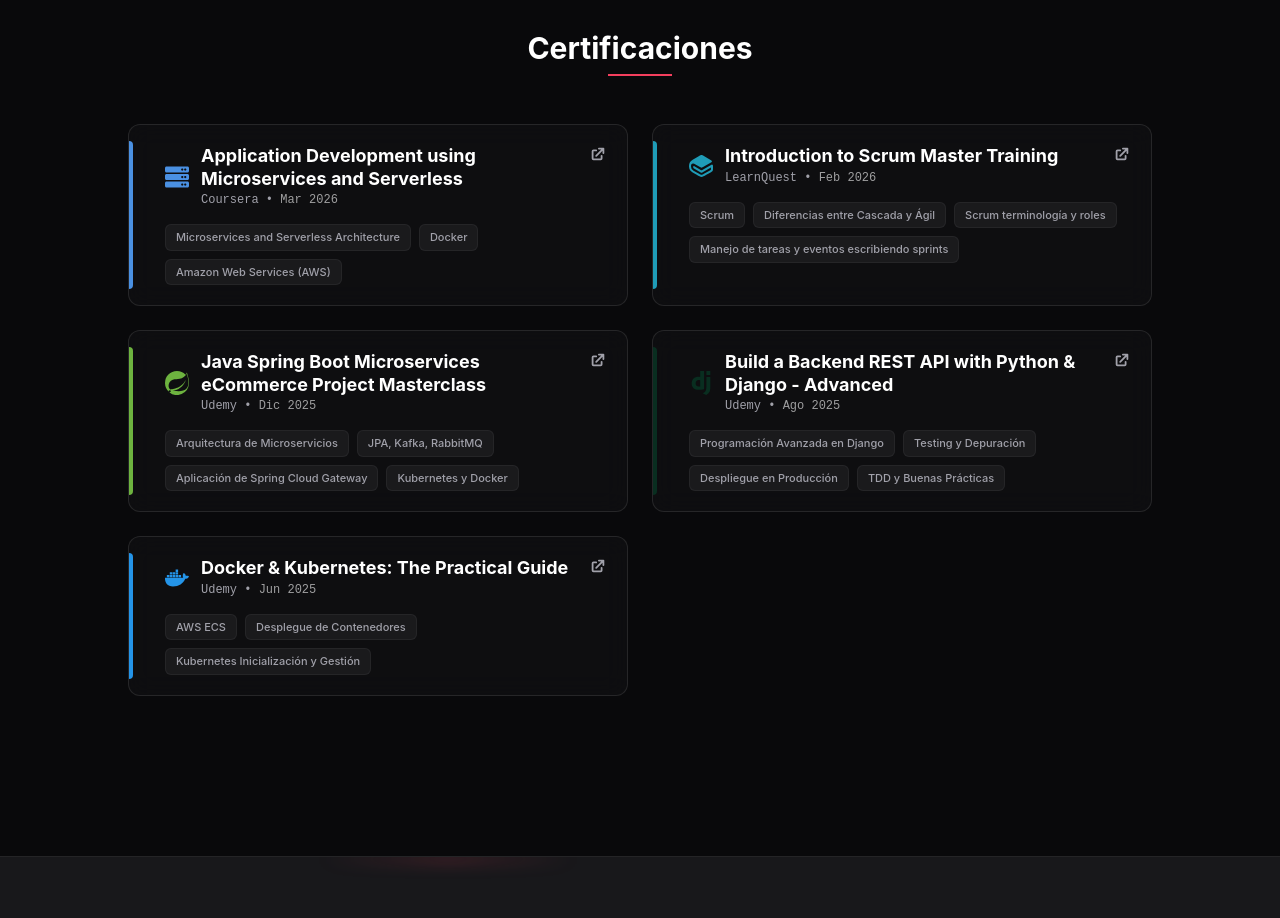
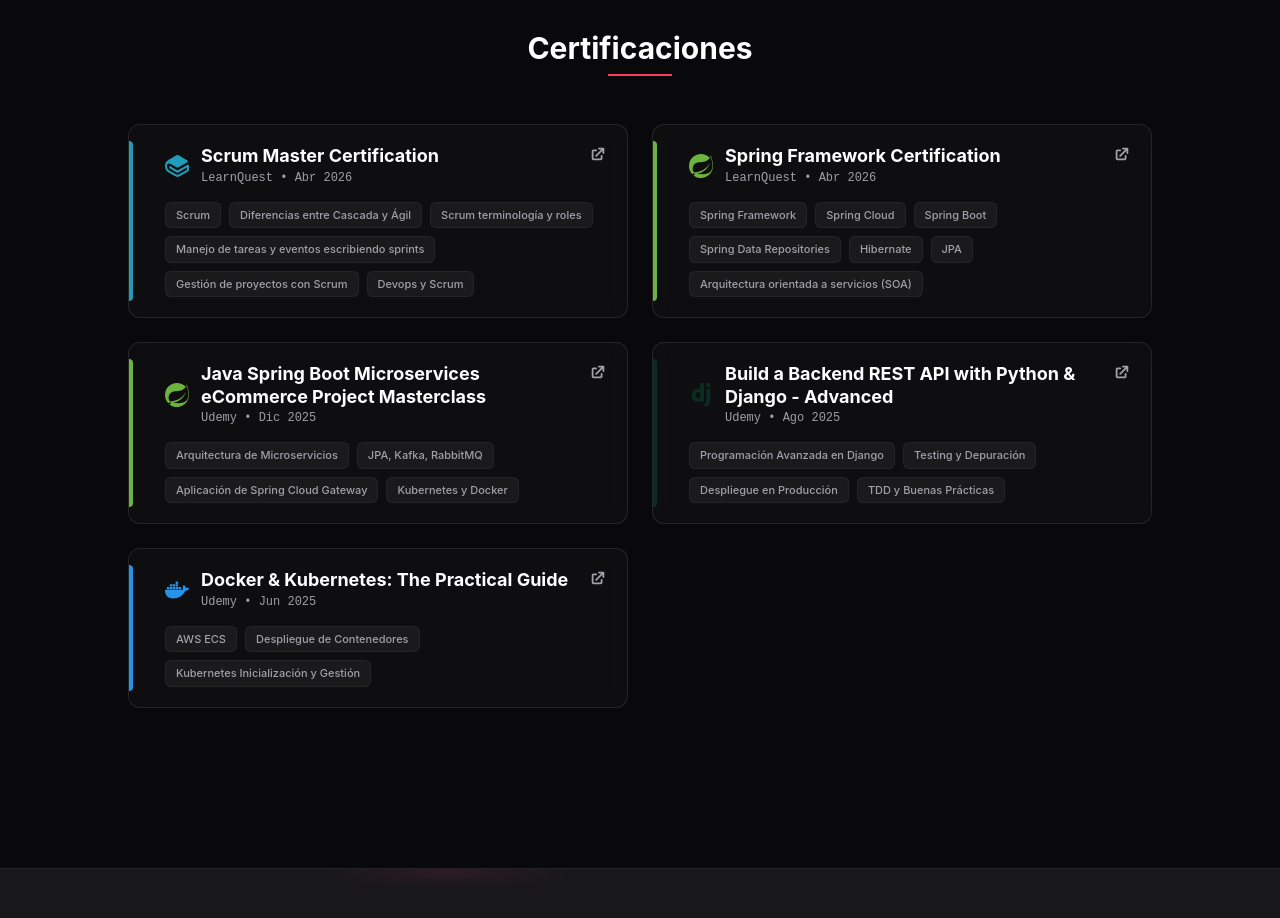
Before and after one commit to Luis3Fernando/Luis3Fernando, a React (Vite) app: page /#/ in a window 1280 px wide. Shown: the part 5860-6778 px from the top of the page. Built offline with nearby package versions, Linux system fonts and the light colour scheme.

Commit message:
Feat: Adding new certifications

```diff
--- a/src/data/certifications.tsx
+++ b/src/data/certifications.tsx
@@ -1,4 +1,4 @@
-import { FaDocker, FaServer } from 'react-icons/fa';
+import { FaDocker } from 'react-icons/fa';
 import {SiDjango, SiGitbook, SiSpring} from 'react-icons/si';
 
 export interface Certification {
@@ -16,18 +16,20 @@
 export const CERTIFICATIONS_DATA: Certification[] = [
   {
     id: 1,
-    title: "Introduction to Scrum Master Training",
+    title: "Scrum Master Certification",
     issuer: "LearnQuest",
-    date: "Feb 2026",
-    credentialId: "J032D0Q4Z8AH",
-    url: "https://www.coursera.org/account/accomplishments/verify/J032D0Q4Z8AH",
+    date: "Abr 2026",
+    credentialId: "SF1WGE0RKX8J",
+    url: "https://www.coursera.org/account/accomplishments/specialization/SF1WGE0RKX8J",
     icon: <SiGitbook />,
     color: "#1F9CB7",
     skills: [
       "Scrum",
       "Diferencias entre Cascada y Ágil",
       "Scrum terminología y roles",
-      "Manejo de tareas y eventos escribiendo sprints"
+      "Manejo de tareas y eventos escribiendo sprints",
+      "Gestión de proyectos con Scrum",
+      "Devops y Scrum"
     ]
   },
   {
@@ -73,23 +75,27 @@
     color: "#2494E8",
     skills: [
       "AWS ECS",
-      "Desplegue de Contenedores",
+      "Despliegue de Contenedores",
       "Kubernetes Inicialización y Gestión",
     ]
   },
   {
     id: 5,
-    title: "Application Development using Microservices and Serverless",
-    issuer: "Coursera",
-    date: "Mar 2026",
-    credentialId: "0PX2BA8AZBBH",
-    url: "https://www.coursera.org/account/accomplishments/verify/0PX2BA8AZBBH",
-    icon: <FaServer />,
-    color: "#4A90E2",
+    title: "Spring Framework Certification",
+    issuer: "LearnQuest",
+    date: "Abr 2026",
+    credentialId: "Y9VKD1SZCKDZ",
+    url: "https://www.coursera.org/account/accomplishments/specialization/Y9VKD1SZCKDZ",
+    icon: <SiSpring />,
+    color: "#6DB33F",
     skills: [
-      "Microservices and Serverless Architecture",
-      "Docker",
-      "Amazon Web Services (AWS)",
+      "Spring Framework",
+      "Spring Cloud",
+      "Spring Boot",
+      "Spring Data Repositories",
+      "Hibernate",
+      "JPA",
+      "Arquitectura orientada a servicios (SOA)"
     ]
   }
 ];
```
